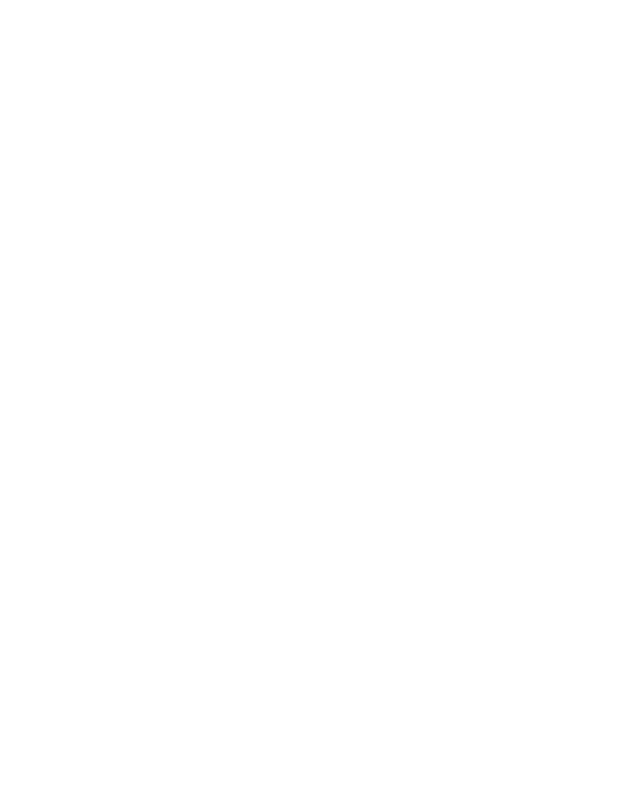
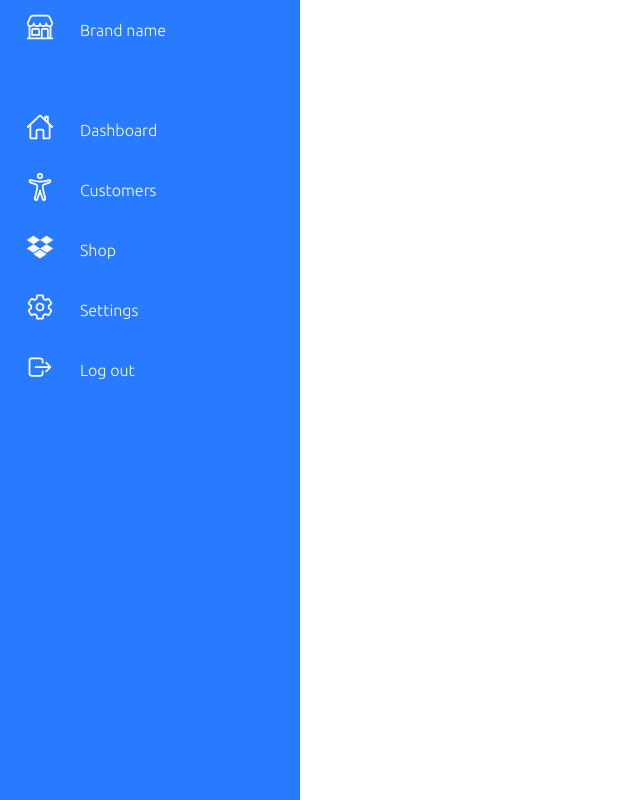
Before and after one commit to azzabihamza/ResponsiveDashboard, a plain HTML site: page index.html in a window 1280 px wide. Shown: the whole page, without its empty margins (0-640 px from the left). Drawn offline with nearby package versions, Linux system fonts and the light colour scheme.

Commit message:
integrate navigation with style

```diff
--- a/index.html
+++ b/index.html
@@ -4,9 +4,66 @@
     <meta charset="UTF-8">
     <meta name="viewport" content="width=device-width, initial-scale=1.0">
     <meta http-equiv="X-UA-Compatible" content="ie=edge">
+    <link rel="stylesheet" href="style.css">
     <title>Dashboard</title>
 </head>
 <body>
+    <div class="conatiner">
+        <!-- Navigation left bar -->
+        <div class="navigation">
+            <ul>
+                <li>
+                   <a href="">
+                       <span class="icon"><ion-icon name="storefront-outline"></ion-icon></span>
+                       <span class="title">Brand name</span>
+                   </a>
+                </li>
+                <li>
+                    <a href="">
+                        <span class="icon"><ion-icon name="home-outline"></ion-icon></span>
+                        <span class="title">Dashboard</span>
+                    </a>
+                 </li>
+                 <li>
+                    <a href="">
+                        <span class="icon"><ion-icon name="accessibility-outline"></ion-icon></span>
+                        <span class="title">Customers</span>
+                    </a>
+                 </li>
+                 <li>
+                    <a href="">
+                        <span class="icon"><ion-icon name="logo-dropbox"></ion-icon></span>
+                        <span class="title">Shop</span>
+                    </a>
+                 </li>
+                 <li>
+                    <a href="">
+                        <span class="icon"><ion-icon name="settings-outline"></ion-icon></span>
+                        <span class="title">Settings</span>
+                    </a>
+                 </li>
+                 <li>
+                    <a href="">
+                        <span class="icon"><ion-icon name="log-out-outline"></ion-icon></span>
+                        <span class="title">Log out</span>
+                    </a>
+                 </li>
+            </ul>
+        </div>
+    </div>
 
+    <script type="module" src="https://unpkg.com/ionicons@5.5.2/dist/ionicons/ionicons.esm.js"></script>
+    <script nomodule src="https://unpkg.com/ionicons@5.5.2/dist/ionicons/ionicons.js"></script>
+    <script>
+        // add hovered class in selected list item
+        let list = document.querySelectorAll('.navigation li');
+        function activeLink(){
+            list.forEach((item) =>
+            item.classList.remove('hovered'));
+            item.classList.add('hovered');
+        }
+        list.forEach((item) =>
+            item.addEventListener('mouseover',activeLink));
+    </script>
 </body>
 </html>
--- a/style.css
+++ b/style.css
@@ -0,0 +1,129 @@
+@import url('https://fonts.googleapis.com/css2?family=Ubuntu:wght@300&display=swap');
+/*********** General style *************/
+*
+{
+    margin: 0;
+    padding: 0;
+    box-sizing: border-box;
+    font-family:'Ubuntu', sans-serif;
+}
+:root
+{
+    --blue: #287bff;
+    --white: #fff;
+    --grey: #f5f5f5;
+    --black1: #222;
+    --black2: #999;
+}
+body
+{
+    min-height: 100vh;
+    overflow-x: hidden;
+}
+.container
+{
+    position: relative;
+    width: 100%;
+}
+/*********** Navigation style *************/
+.navigation
+{
+    position: fixed;
+    width: 300px;
+    height: 100%;
+    background: var(--blue);
+    border-left: 10px solid var(--blue);
+    transition: 0.5s;
+    overflow: hidden;
+}
+.navigation ul
+{
+    position: absolute;
+    top: 0;
+    left: 0;
+    width: 100%;
+}
+.navigation ul li
+{
+    position: relative;
+    width: 100%;
+    list-style: none;
+    border-top-left-radius: 30px;
+    border-bottom-left-radius: 30px;
+}
+.navigation ul li:hover,
+.navigation ul li.hovered
+{
+    background: var(--white);
+}
+.navigation ul li:nth-child(1)
+{
+    margin-bottom: 40px;
+    pointer-events: none;
+}
+.navigation ul li a
+{
+    position: relative;
+    display: block;
+    width: 100%;
+    display: flex;
+    text-decoration: none;
+    color: var(--white);
+}
+.navigation ul li:hover a,
+.navigation ul li.hovered a
+{
+    color: var(--blue);
+}
+.navigation ul li a .icon
+{
+    position: relative;
+    display: block;
+    min-width: 60px;
+    height: 60px;
+    line-height: 70px;
+    text-align: center;
+}
+.navigation ul li a .icon ion-icon
+{
+    font-size: 1.75em;
+}
+.navigation ul li a .title
+{
+    position: relative;
+    display: block;
+    padding: 0 10px;
+    height: 60px;
+    line-height: 60px;
+    text-align: start;
+    white-space: nowrap;
+}
+/*********** Navigation curve outside *************/
+.navigation ul li:hover a::before,
+.navigation ul li.hovered a::before
+{
+    content: '';
+    position: absolute;
+    top: -50px;
+    right: 0;
+    width: 50px;
+    height: 50px;
+    background: transparent;
+    border-radius: 50%;
+    box-shadow: 35px 35px 0 10px var(--white);
+    pointer-events: none;
+}
+.navigation ul li:hover a::after,
+.navigation ul li.hovered a::after
+{
+    content: '';
+    position: absolute;
+    bottom: -50px;
+    right: 0;
+    width: 50px;
+    height: 50px;
+    background: transparent;
+    border-radius: 50%;
+    box-shadow: 35px -35px 0 10px var(--white);
+    pointer-events: none;
+}
```
